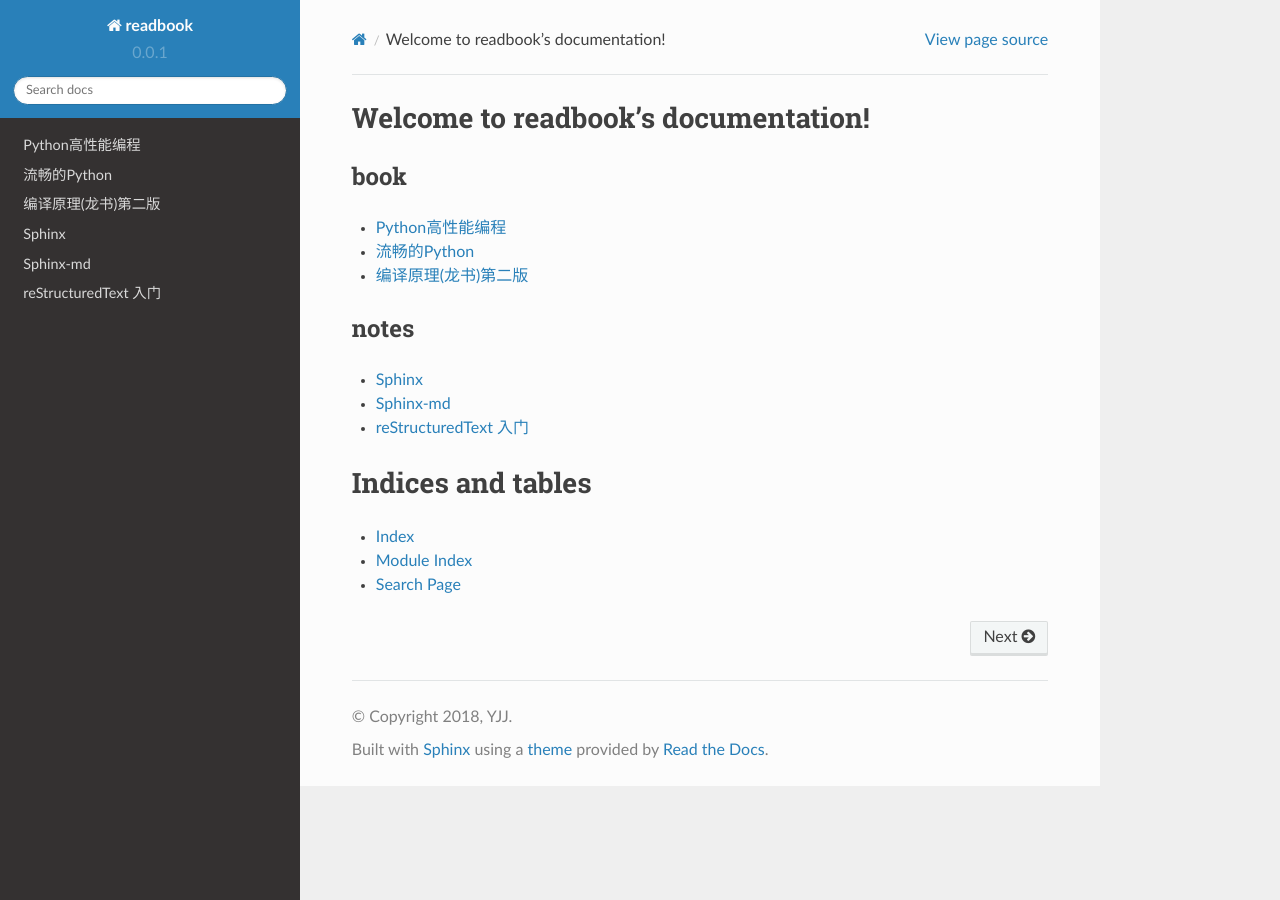
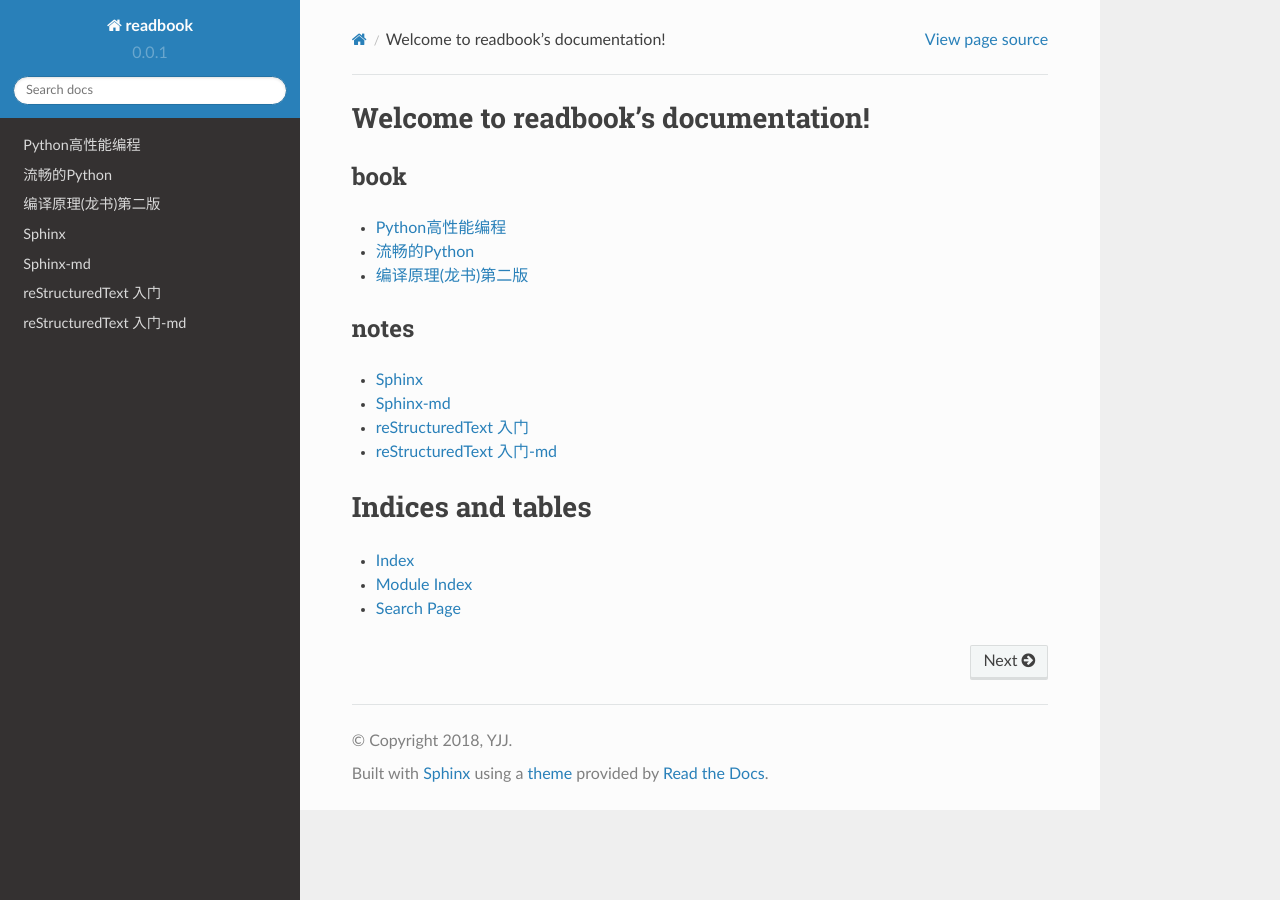
Before and after one commit to ysara/readbook, a Sphinx documentation site: the page built from source/index.rst, in a window 1280 px wide. Built offline with Sphinx 7.4.7 and the Read the Docs theme 2.0.0, drawn with Linux system fonts in a browser that asks for light colours.

Commit message:
renamed: source/notes/02-reStructuredText Primer.md -> source/notes/02-reStructuredText Primer-md.md

```diff
--- a/source/notes/02-reStructuredText Primer.md
+++ b/source/notes/02-reStructuredText Primer-md.md
@@ -1,4 +1,4 @@
-# reStructuredText 入门
+# reStructuredText 入门-md
 
 - [reStructuredText Primer](http://www.sphinx-doc.org/en/1.4.8/rest.html#)
 - [使用Sphinx + reST编写文档](https://www.cnblogs.com/zzqcn/p/5096876.html#_label7_0)
```
